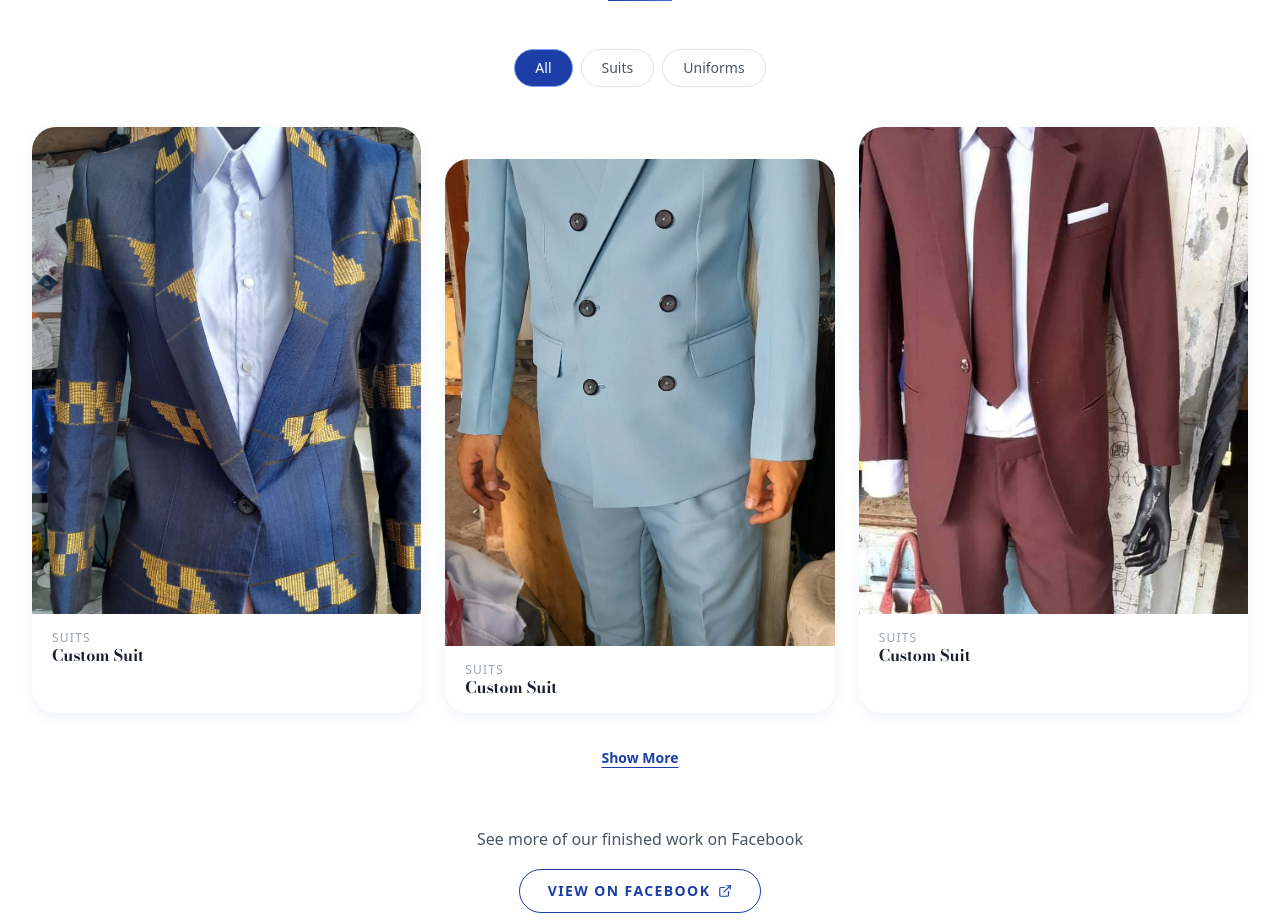
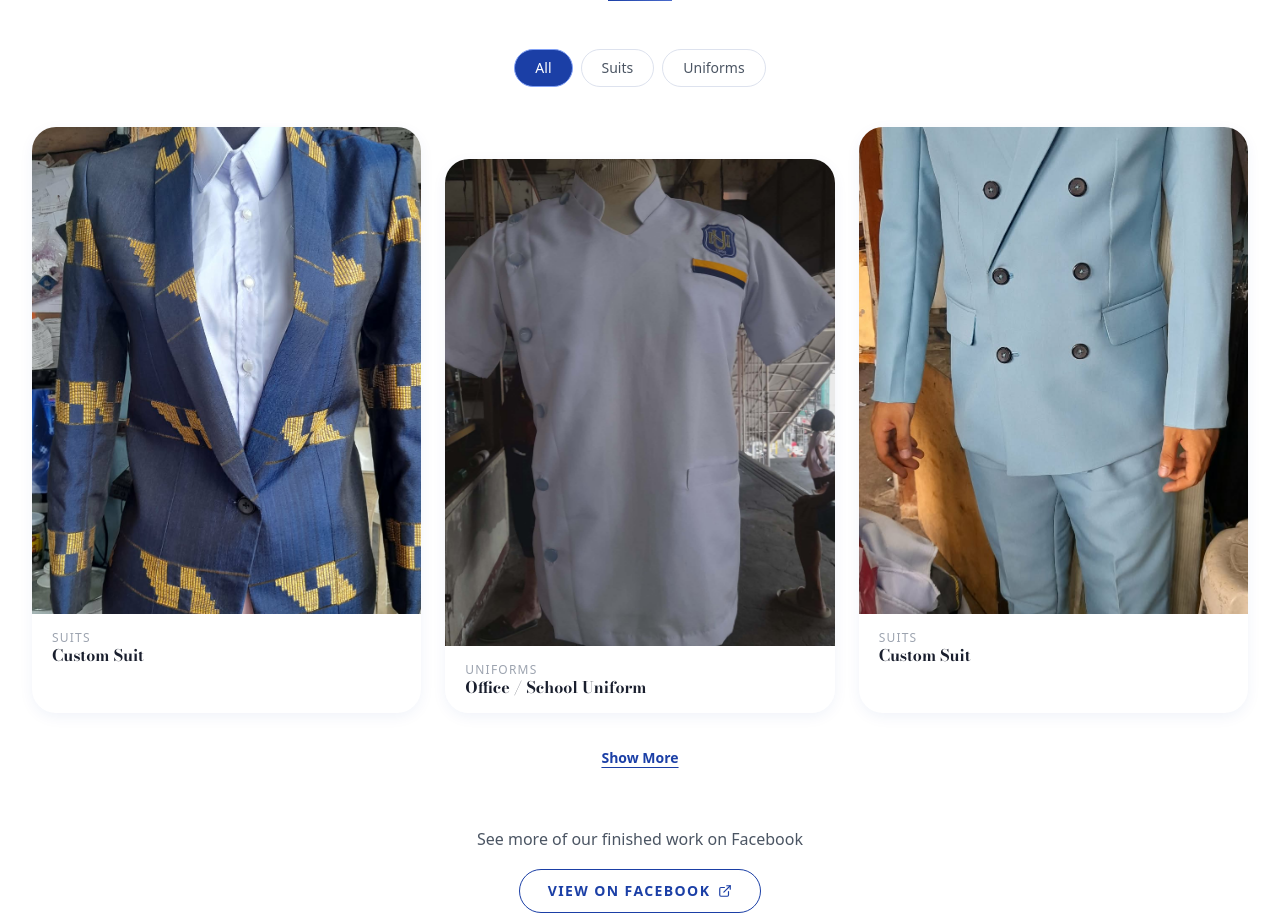
Before and after one commit to MarkCyrus29/marshalls-tailoring-v2, a Next.js app: page / in a window 1280 px wide. Shown: the part 1100-2024 px from the top of the page. Built offline with nearby package versions, Linux system fonts and the light colour scheme; no server answers.

Commit message:
added one uniform image, and converted the portfolioitems into a json file

```diff
--- /dev/null
+++ b/src/data/PortfolioItems.json
@@ -0,0 +1,142 @@
+[
+  {
+    "id": 1,
+    "category": "Suits",
+    "label": "Custom Suit",
+    "src": "/gallery/coat/men/1.jpg",
+    "alt": "A custom-tailored men's suit"
+  },
+  {
+    "id": 11,
+    "category": "Uniforms",
+    "label": "Office / School Uniform",
+    "src": "/gallery/uniform/0.jpg",
+    "alt": "Corporate office uniforms or School uniforms"
+  },
+  {
+    "id": 2,
+    "category": "Suits",
+    "label": "Custom Suit",
+    "src": "/gallery/coat/men/2.jpg",
+    "alt": "A custom-tailored men's suit"
+  },
+  {
+    "id": 12,
+    "category": "Uniforms",
+    "label": "Office / School Uniform",
+    "src": "/gallery/uniform/1.jpg",
+    "alt": "Corporate office uniforms or School uniforms"
+  },
+  {
+    "id": 3,
+    "category": "Suits",
+    "label": "Custom Suit",
+    "src": "/gallery/coat/men/3.jpg",
+    "alt": "A custom-tailored men's suit"
+  },
+  {
+    "id": 13,
+    "category": "Uniforms",
+    "label": "Office / School Uniform",
+    "src": "/gallery/uniform/2.jpg",
+    "alt": "Corporate office uniforms or School uniforms"
+  },
+  {
+    "id": 4,
+    "category": "Suits",
+    "label": "Custom Suit",
+    "src": "/gallery/coat/men/4.jpg",
+    "alt": "A custom-tailored men's suit"
+  },
+  {
+    "id": 14,
+    "category": "Uniforms",
+    "label": "Office / School Uniform",
+    "src": "/gallery/uniform/3.jpg",
+    "alt": "Corporate office uniforms or School uniforms"
+  },
+  {
+    "id": 5,
+    "category": "Suits",
+    "label": "Custom Suit",
+    "src": "/gallery/coat/men/5.jpg",
+    "alt": "A custom-tailored men's suit"
+  },
+  {
+    "id": 15,
+    "category": "Uniforms",
+    "label": "Office / School Uniform",
+    "src": "/gallery/uniform/4.jpg",
+    "alt": "Corporate office uniforms or School uniforms"
+  },
+  {
+    "id": 6,
+    "category": "Suits",
+    "label": "Custom Suit",
+    "src": "/gallery/coat/men/6.jpg",
+    "alt": "A custom-tailored men's suit"
+  },
+  {
+    "id": 16,
+    "category": "Uniforms",
+    "label": "Office / School Uniform",
+    "src": "/gallery/uniform/5.jpg",
+    "alt": "Corporate office uniforms or School uniforms"
+  },
+  {
+    "id": 7,
+    "category": "Suits",
+    "label": "Custom Suit",
+    "src": "/gallery/coat/women/1.jpg",
+    "alt": "A custom-tailored women's suit"
+  },
+  {
+    "id": 17,
+    "category": "Uniforms",
+    "label": "Office / School Uniform",
+    "src": "/gallery/uniform/6.jpg",
+    "alt": "Corporate office uniforms or School uniforms"
+  },
+  {
+    "id": 8,
+    "category": "Suits",
+    "label": "Custom Suit",
+    "src": "/gallery/coat/women/2.jpg",
+    "alt": "A custom-tailored women's suit"
+  },
+  {
+    "id": 18,
+    "category": "Uniforms",
+    "label": "Office / School Uniform",
+    "src": "/gallery/uniform/7.jpg",
+    "alt": "Corporate office uniforms or School uniforms"
+  },
+  {
+    "id": 9,
+    "category": "Suits",
+    "label": "Custom Suit",
+    "src": "/gallery/coat/women/3.jpg",
+    "alt": "A custom-tailored women's suit"
+  },
+  {
+    "id": 19,
+    "category": "Uniforms",
+    "label": "Office / School Uniform",
+    "src": "/gallery/uniform/8.jpg",
+    "alt": "Corporate office uniforms or School uniforms"
+  },
+  {
+    "id": 10,
+    "category": "Suits",
+    "label": "Custom Suit",
+    "src": "/gallery/coat/women/4.jpg",
+    "alt": "A custom-tailored women's suit"
+  },
+  {
+    "id": 20,
+    "category": "Suits",
+    "label": "Barong Tagalog",
+    "src": "/gallery/coat/men/7.jpg",
+    "alt": "Custom Barong Tagalog formal wear"
+  }
+]
--- a/src/sections/Portfolio.tsx
+++ b/src/sections/Portfolio.tsx
@@ -7,7 +7,7 @@ import { motion, AnimatePresence } from "framer-motion";
 import { ExternalLink } from "lucide-react";
 import { AnimatedSection } from "@/components/ui/AnimatedSection";
 import Image from "next/image";
-
+import PortfolioItems from "@/data/PortfolioItems.json";
 const categories = ["All", "Suits", "Uniforms"] as const;
 
 type Category = (typeof categories)[number];
@@ -19,148 +19,7 @@ interface PortfolioItem {
   src: string;
   alt: string;
 }
-
-const COAT_STARTING_LINK = "/gallery/coat/";
-const UNIFORM_STARTING_LINK = "/gallery/uniform/";
-
-const items: PortfolioItem[] = [
-  // Men's Coats
-  {
-    id: 1,
-    category: "Suits",
-    label: "Custom Suit",
-    src: COAT_STARTING_LINK + "men/1.jpg",
-    alt: "A custom-tailored men's suit",
-  },
-  {
-    id: 2,
-    category: "Suits",
-    label: "Custom Suit",
-    src: COAT_STARTING_LINK + "men/2.jpg",
-    alt: "A custom-tailored men's suit",
-  },
-  {
-    id: 3,
-    category: "Suits",
-    label: "Custom Suit",
-    src: COAT_STARTING_LINK + "men/3.jpg",
-    alt: "A custom-tailored men's suit",
-  },
-  {
-    id: 4,
-    category: "Suits",
-    label: "Custom Suit",
-    src: COAT_STARTING_LINK + "men/4.jpg",
-    alt: "A custom-tailored men's suit",
-  },
-  {
-    id: 5,
-    category: "Suits",
-    label: "Custom Suit",
-    src: COAT_STARTING_LINK + "men/5.jpg",
-    alt: "A custom-tailored men's suit",
-  },
-  {
-    id: 6,
-    category: "Suits",
-    label: "Custom Suit",
-    src: COAT_STARTING_LINK + "men/6.jpg",
-    alt: "A custom-tailored men's suit",
-  },
-  // Women's Coats
-  {
-    id: 7,
-    category: "Suits",
-    label: "Custom Suit",
-    src: COAT_STARTING_LINK + "women/1.jpg",
-    alt: "A custom-tailored women's suit",
-  },
-  {
-    id: 8,
-    category: "Suits",
-    label: "Custom Suit",
-    src: COAT_STARTING_LINK + "women/2.jpg",
-    alt: "A custom-tailored women's suit",
-  },
-  {
-    id: 9,
-    category: "Suits",
-    label: "Custom Suit",
-    src: COAT_STARTING_LINK + "women/3.jpg",
-    alt: "A custom-tailored women's suit",
-  },
-  {
-    id: 10,
-    category: "Suits",
-    label: "Custom Suit",
-    src: COAT_STARTING_LINK + "women/4.jpg",
-    alt: "A custom-tailored women's suit",
-  },
-  // Uniforms
-  {
-    id: 11,
-    category: "Uniforms",
-    label: "Office / School Uniform",
-    src: UNIFORM_STARTING_LINK + "0.jpg",
-    alt: "Corporate office uniforms or School uniforms",
-  },
-  {
-    id: 12,
-    category: "Uniforms",
-    label: "Office / School Uniform",
-    src: UNIFORM_STARTING_LINK + "1.jpg",
-    alt: "Corporate office uniforms or School uniforms",
-  },
-  {
-    id: 13,
-    category: "Uniforms",
-    label: "Office / School Uniform",
-    src: UNIFORM_STARTING_LINK + "2.jpg",
-    alt: "Corporate office uniforms or School uniforms",
-  },
-  {
-    id: 14,
-    category: "Uniforms",
-    label: "Office / School Uniform",
-    src: UNIFORM_STARTING_LINK + "3.jpg",
-    alt: "Corporate office uniforms or School uniforms",
-  },
-  {
-    id: 15,
-    category: "Uniforms",
-    label: "Office / School Uniform",
-    src: UNIFORM_STARTING_LINK + "4.jpg",
-    alt: "Corporate office uniforms or School uniforms",
-  },
-  {
-    id: 16,
-    category: "Uniforms",
-    label: "Office / School Uniform",
-    src: UNIFORM_STARTING_LINK + "5.jpg",
-    alt: "Corporate office uniforms or School uniforms",
-  },
-  {
-    id: 17,
-    category: "Uniforms",
-    label: "Office / School Uniform",
-    src: UNIFORM_STARTING_LINK + "6.jpg",
-    alt: "Corporate office uniforms or School uniforms",
-  },
-  {
-    id: 18,
-    category: "Uniforms",
-    label: "Office / School Uniform",
-    src: UNIFORM_STARTING_LINK + "7.jpg",
-    alt: "Corporate office uniforms or School uniforms",
-  },
-  {
-    id: 19,
-    category: "Suits",
-    label: "Barong Tagalog",
-    src: COAT_STARTING_LINK + "men/7.jpg",
-    alt: "Custom Barong Tagalog formal wear",
-  },
-];
+const items: PortfolioItem[] = PortfolioItems as PortfolioItem[];
 
 export function Portfolio() {
   const [active, setActive] = useState<Category>("All");
```
Also changed, not shown: public/gallery/uniform/0.jpg, public/gallery/uniform/8.jpg (added).
